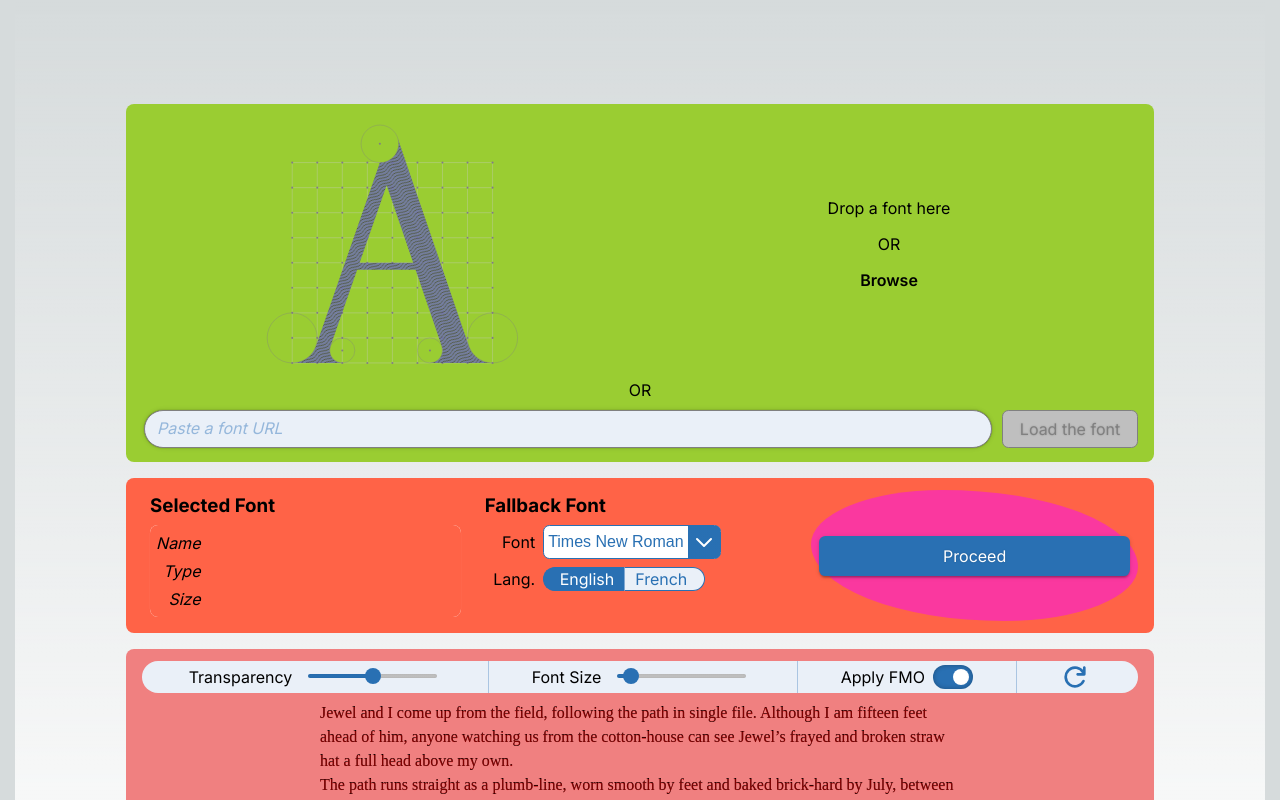
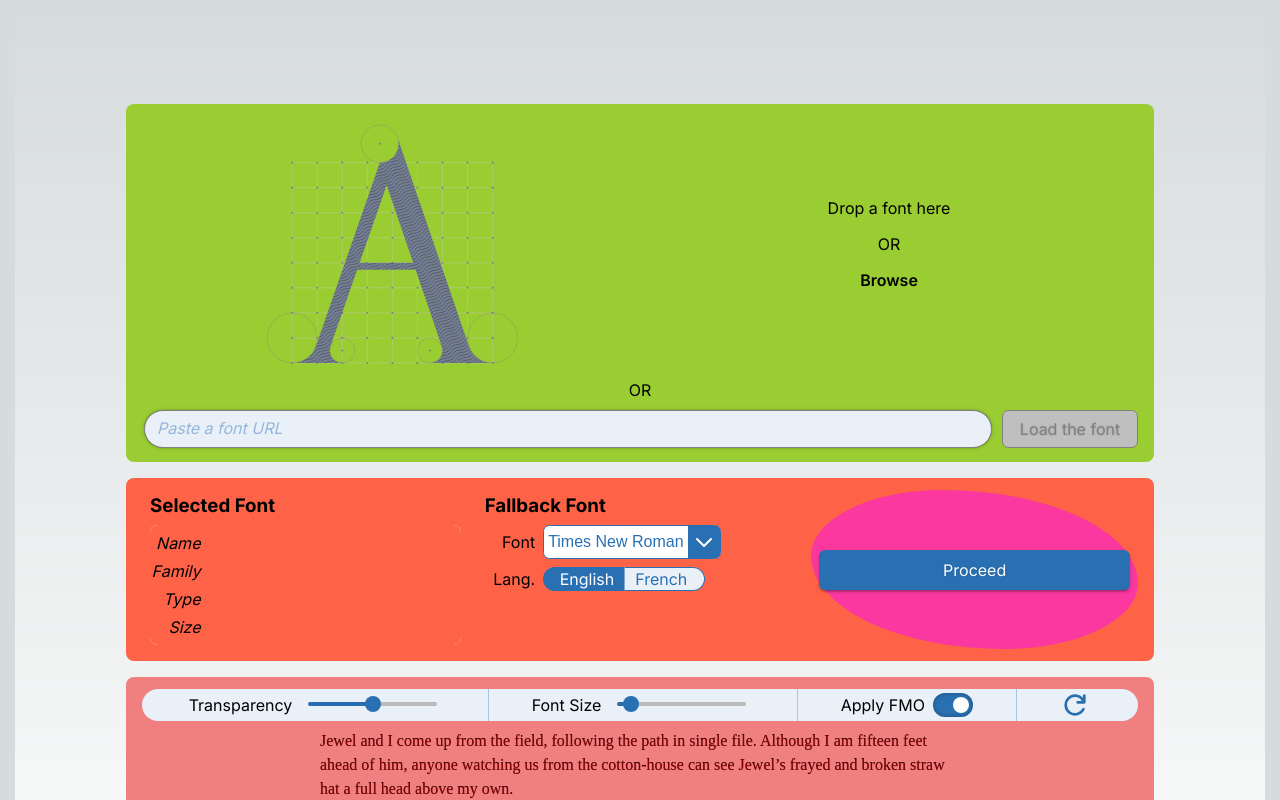
Before and after one commit to AlainGourves/better-fallback, a Next.js app: page / in a window 1280 px wide. Shown: the top 800 px of the page. Built offline with nearby package versions, Linux system fonts and the light colour scheme.

Commit message:
betterer!

```diff
--- a/src/app/_lib/utils.tsx
+++ b/src/app/_lib/utils.tsx
@@ -43,3 +43,9 @@ export const listAcceptable = (arr: FontTypes[])=>{
     const ext = arr.map(val => `.${val.replace(regex, "$1")}`);
     return [...arr, ...ext].join(',');
 }
+
+// TODO:
+// Formater le poids des fontes
+// NB: peut-être fait au iveau du serveur !!
+// Prend size: number
+// retourne :string
--- a/src/app/page.tsx
+++ b/src/app/page.tsx
@@ -214,12 +214,13 @@ export default function Home() {
   useEffect(() => {
     if (fontInfos.fullName) {
       if (fontInfosDiv.current) {
-        let el = fontInfosDiv.current.querySelector('dl:nth-of-type(1) dd');
-        if (el) el.textContent = fontInfos.fullName;
-        el = fontInfosDiv.current.querySelector('dl:nth-of-type(2) dd')
-        if (el) el.textContent = fontInfos.type;
-        el = fontInfosDiv.current.querySelector('dl:nth-of-type(3) dd');
-        if (el) el.textContent = `${(Number.isInteger(fontInfos.size)) ? fontInfos.size : fontInfos.size.toFixed(1)}Ko`;
+        // let el = fontInfosDiv.current.querySelector('dl:nth-of-type(1) dd');
+        // if (el) el.textContent = fontInfos.fullName;
+        // el = fontInfosDiv.current.querySelector('dl:nth-of-type(2) dd')
+        // if (el) el.textContent = fontInfos.type;
+        // el = fontInfosDiv.current.querySelector('dl:nth-of-type(3) dd');
+        // if (el) el.textContent = `${(Number.isInteger(fontInfos.size)) ? fontInfos.size : fontInfos.size.toFixed(1)}Ko`;
+        console.log(fontInfos)
       }
       // console.log(`font check (${fontInfos.fullName})`, document.fonts.check(`16px '${fontInfos.fullName}'`))
       // if (temoinRef.current) {
@@ -241,7 +242,8 @@ export default function Home() {
       setFontInfos((fontInfos) => ({
         ...fontInfos,
         fullName: formState.message?.fullName,
-        fontType: formState.message?.type,
+        familyName: formState.message?.familyName,
+        type: formState.message?.type,
         size: formState.message?.size
       }));
     }
@@ -318,15 +320,19 @@ export default function Home() {
           <div>
             <dl>
               <dt>Name</dt>
-              <dd></dd>
+              <dd>{fontInfos.fullName && fontInfos.fullName}</dd>
+            </dl>
+            <dl>
+              <dt>Family</dt>
+              <dd>{fontInfos.familyName && fontInfos.familyName}</dd>
             </dl>
             <dl>
               <dt>Type</dt>
-              <dd></dd>
+              <dd>{fontInfos.type && fontInfos.type}</dd>
             </dl>
             <dl>
               <dt>Size</dt>
-              <dd></dd>
+              <dd>{(fontInfos.size >0) && fontInfos.size}</dd>
             </dl>
           </div>
         </div>
```
